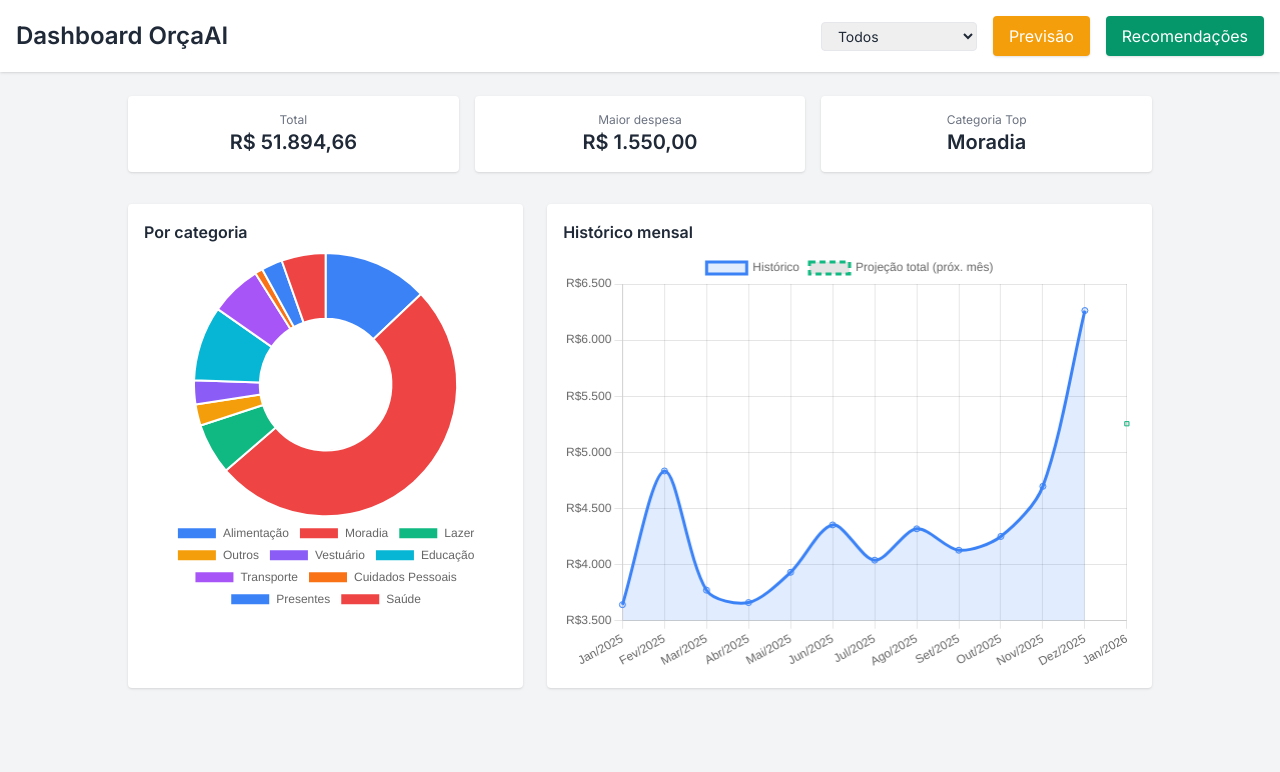
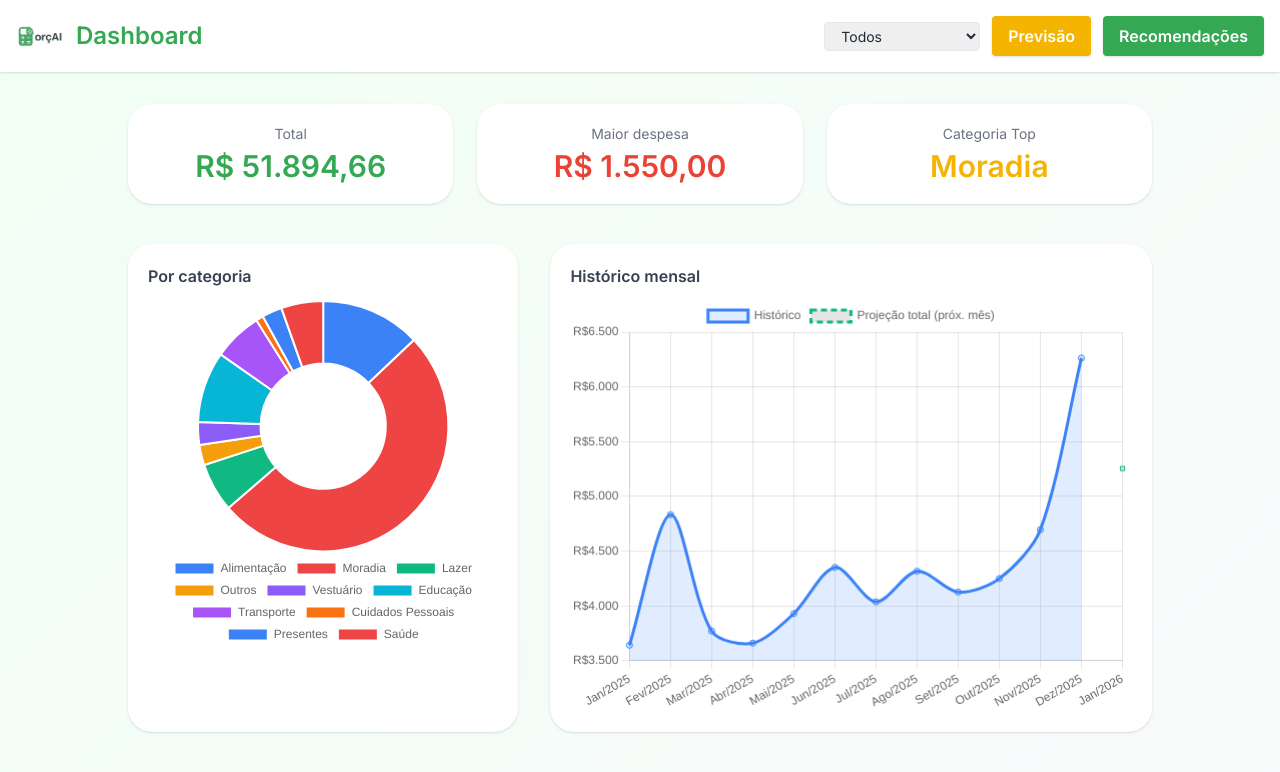
Before and after one commit to vic-yy/Or-AI-MVP, a plain HTML site: page MVP.html in a window 1280 px wide. Both pictures are taken after a click on the button "Ver Dashboard". Drawn offline with nearby package versions, Linux system fonts and the light colour scheme.

Commit message:
feat: dashboard page

```diff
--- a/MVP.html
+++ b/MVP.html
@@ -64,58 +64,71 @@ body{font-family:"Inter",sans-serif;background:#f3f4f6}
 </section>
 
 <!-- ===================== 2) DASHBOARD ================== -->
-<section id="dashView" class="hidden flex flex-col min-h-screen">
+<section id="dashView" class="hidden flex flex-col min-h-screen" style="background: linear-gradient(135deg, #F0FFF4 0%, #F9FAFB 100%);">
+
+  <!-- Cabeçalho -->
   <header class="bg-white shadow p-4 flex justify-between items-center">
- <h2 class="text-2xl font-bold">Dashboard OrçaAI</h2>
+    <!-- Logo + título -->
+    <div class="flex items-center gap-3">
+      <img src="logo.png" alt="OrçaAI" class="w-12">
+      <h2 class="text-2xl font-bold text-[#34A853]">Dashboard</h2>
+    </div>
 
- <div class="flex gap-4 items-center">
+    <div class="flex gap-3 items-center">
       <select id="periodSel" class="border rounded px-3 py-1 text-sm"></select>
 
       <button id="prevBtn"
-           class="bg-amber-500 text-white px-4 py-2 rounded shadow hover:bg-amber-600">
+        class="bg-[#F4B400] hover:bg-yellow-500 text-white px-4 py-2 rounded shadow font-semibold transition">
         Previsão
       </button>
 
       <button id="recBtn"
-           class="bg-emerald-600 text-white px-4 py-2 rounded shadow hover:bg-emerald-700">
+        class="bg-[#34A853] hover:bg-green-700 text-white px-4 py-2 rounded shadow font-semibold transition">
         Recomendações
       </button>
     </div>
   </header>
 
-<main class="p-6 grow flex flex-col items-center">
+  <!-- Conteúdo principal -->
+  <main class="p-8 grow flex flex-col items-center">
+
     <!-- KPIs -->
- <div class="grid grid-cols-2 md:grid-cols-3 gap-4 mb-8 w-full max-w-5xl">
-   <div class="bg-white p-4 rounded shadow text-center">
-     <p class="text-xs text-gray-500">Total</p><p id="tot" class="text-xl font-bold">R$0,00</p>
+    <div class="grid grid-cols-2 md:grid-cols-3 gap-6 mb-10 w-full max-w-5xl">
+      <div class="bg-white p-5 rounded-3xl shadow text-center">
+        <p class="text-sm text-gray-500 mb-1">Total</p>
+        <p id="tot" class="text-3xl font-bold text-[#34A853]">R$0,00</p>
       </div>
-   <div class="bg-white p-4 rounded shadow text-center">
-     <p class="text-xs text-gray-500">Maior despesa</p><p id="big" class="text-xl font-bold">R$0,00</p>
+      <div class="bg-white p-5 rounded-3xl shadow text-center">
+        <p class="text-sm text-gray-500 mb-1">Maior despesa</p>
+        <p id="big" class="text-3xl font-bold text-[#EA4335]">R$0,00</p>
       </div>
-   <div class="bg-white p-4 rounded shadow text-center">
-     <p class="text-xs text-gray-500">Categoria Top</p><p id="top" class="text-xl font-bold">-</p>
+      <div class="bg-white p-5 rounded-3xl shadow text-center">
+        <p class="text-sm text-gray-500 mb-1">Categoria Top</p>
+        <p id="top" class="text-3xl font-bold text-[#F4B400]">-</p>
       </div>
     </div>
 
- <!-- Charts -->
- <div class="grid grid-cols-1 lg:grid-cols-5 gap-6 w-full max-w-5xl">
-   <div class="lg:col-span-2 bg-white p-4 rounded shadow">
-     <h3 class="font-semibold mb-2">Por categoria</h3>
+    <!-- Gráficos -->
+    <div class="grid grid-cols-1 lg:grid-cols-5 gap-8 w-full max-w-5xl">
+      <div class="lg:col-span-2 bg-white p-5 rounded-3xl shadow">
+        <h3 class="font-semibold mb-3 text-gray-700">Por categoria</h3>
         <canvas id="pie" height="220"></canvas>
       </div>
-   <div class="lg:col-span-3 bg-white p-4 rounded shadow">
-     <h3 class="font-semibold mb-2">Histórico mensal</h3>
+      <div class="lg:col-span-3 bg-white p-5 rounded-3xl shadow">
+        <h3 class="font-semibold mb-3 text-gray-700">Histórico mensal</h3>
         <canvas id="line" height="220"></canvas>
       </div>
     </div>
 
     <!-- Previsão (inicia oculta) -->
- <div id="forecastBox" class="bg-white p-6 rounded shadow w-full max-w-3xl mt-8 hidden">
-   <h3 class="font-semibold mb-4 text-center">Previsão – Próximo mês</h3>
+    <div id="forecastBox" class="bg-white p-6 rounded-3xl shadow w-full max-w-3xl mt-10 hidden">
+      <h3 class="font-semibold mb-4 text-center text-gray-700">Previsão – Próximo mês</h3>
       <canvas id="forecastChart" height="200"></canvas>
     </div>
+
   </main>
 </section>
+
 
 <!-- ===================== 3) CHAT & LISTA ================ -->
 <div id="chatDrawer"
```
Lines whose indentation alone changed are shown as unchanged.
